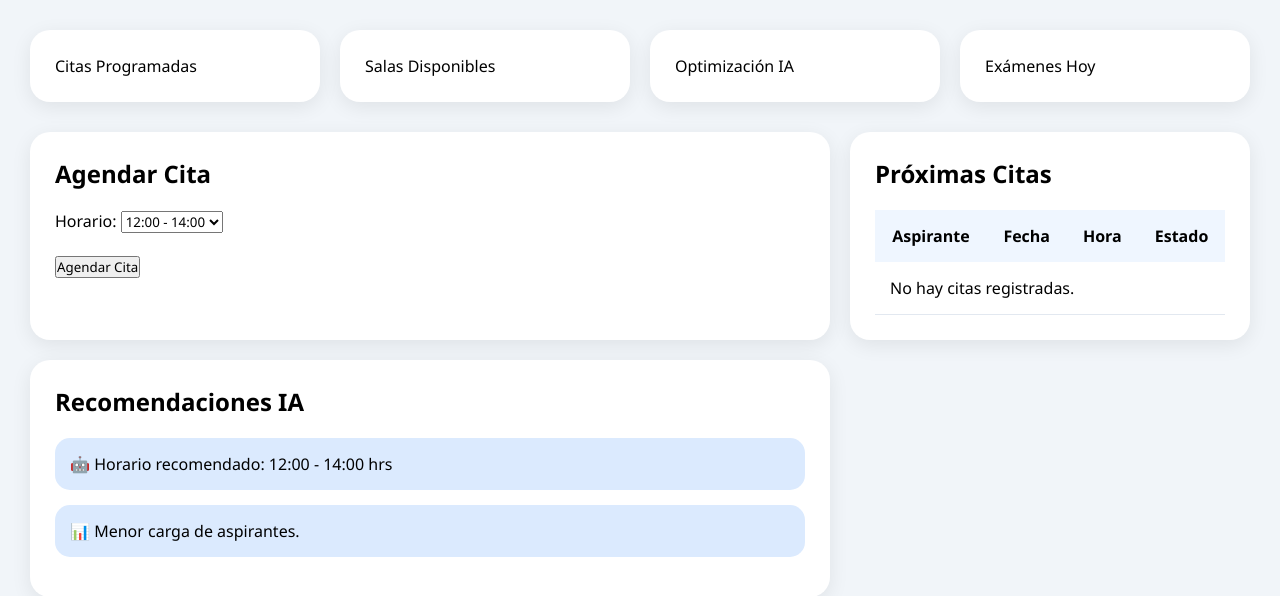
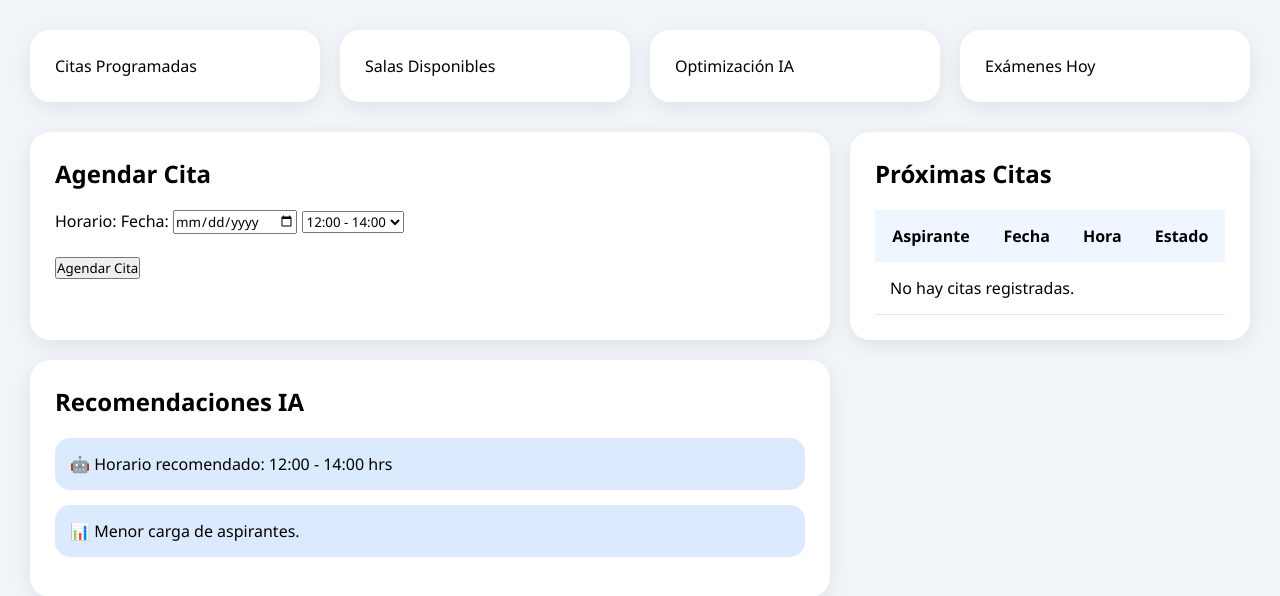
Before and after one commit to trexoxam/SIS-EV-IA-IOT, a Flask app: page /agenda in a window 1280 px wide. Shown: the part 78-674 px from the top of the page. Run offline with Flask 3, Linux system fonts and the light colour scheme; the visitor is signed in with stand-in values (Sample User, id 1); data that the repository does not hold is empty.

Commit message:
se me olvido la fecha

```diff
--- a/templates/agenda.html
+++ b/templates/agenda.html
@@ -25,6 +25,8 @@
                 <h2>Agendar Cita</h2>
                 <form action="{{ url_for('crear_cita') }}" method="POST">
              <label>Horario:</label>
+             <label>Fecha:</label>
+            <input type="date" name="fecha" required>
 <select name="hora" required>
     <option value="12:00" {% if '12:00' in ocupadas %}disabled{% endif %}>12:00 - 14:00 {% if '12:00' in ocupadas %}(Ocupado){% endif %}</option>
     <option value="14:00" {% if '14:00' in ocupadas %}disabled{% endif %}>14:00 - 16:00 {% if '14:00' in ocupadas %}(Ocupado){% endif %}</option>
```
